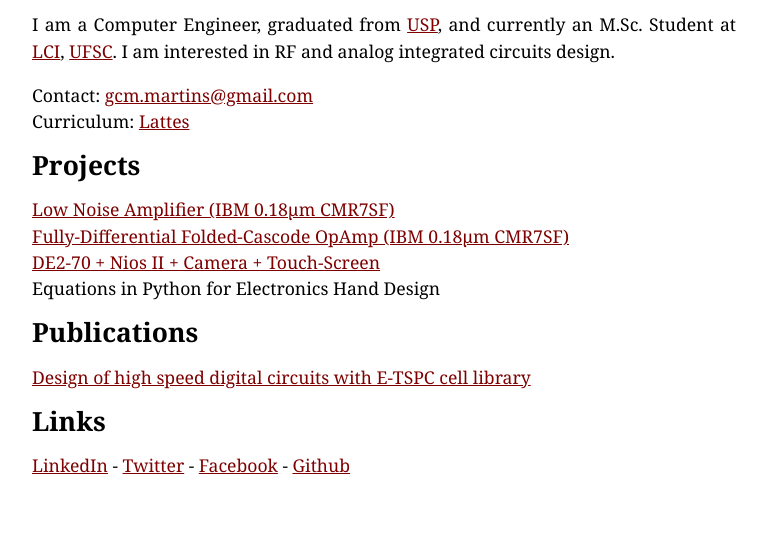
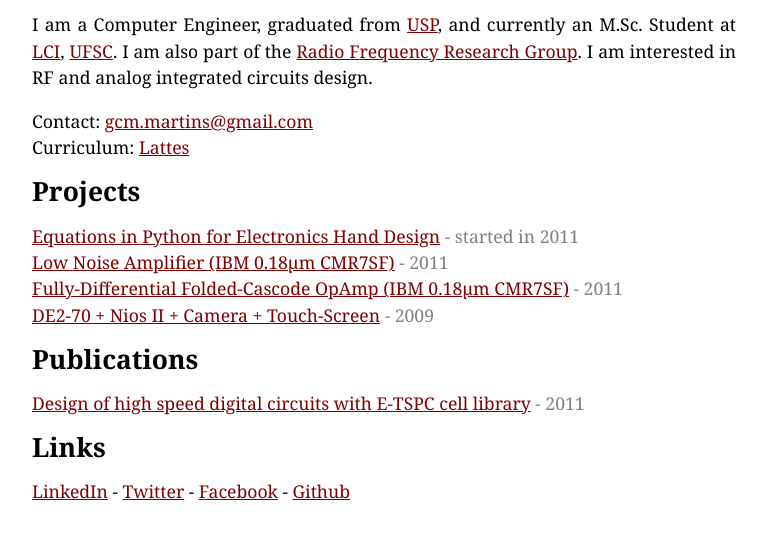
Before and after one commit to gustavocm/gustavocm.github.com, a plain HTML site: page index.htm in a window 1280 px wide. Shown: the part 121-660 px from the top of the page, without its empty margins (256-1022 px from the left). Drawn offline with Linux system fonts and the light colour scheme.

Commit message:
Equations in python is now EEpy

```diff
--- a/index.htm
+++ b/index.htm
@@ -21,7 +21,7 @@
 
 <h1>Gustavo C. Martins</h1>
 
-<p>I am a Computer Engineer, graduated from <a href="http://www.saocarlos.usp.br/">USP</a>, and currently an M.Sc. Student at <a href="http://www.eel.ufsc.br/~lci/">LCI</a>, <a href="http://ufsc.br/">UFSC</a>. I am interested in RF and analog integrated circuits design.</p>
+<p>I am a Computer Engineer, graduated from <a href="http://www.saocarlos.usp.br/">USP</a>, and currently an M.Sc. Student at <a href="http://www.eel.ufsc.br/~lci/">LCI</a>, <a href="http://ufsc.br/">UFSC</a>. I am also part of the <a href="http://rfic.ufsc.br/">Radio Frequency Research Group</a>. I am interested in RF and analog integrated circuits design.</p>
 <p>Contact:
 <a href="mailto:gcm.martins@gmail.com">
 <script type="text/javascript">
@@ -40,16 +40,16 @@ Curriculum: <a href="http://buscatextual.cnpq.br/buscatextual/visualizacv.do?met
 <h1>Projects</h1>
 
 <p>
-<a href="proj/lna.htm">Low Noise Amplifier (IBM 0.18&mu;m CMR7SF)</a> <br/>
-<a href="proj/opamp.htm">Fully-Differential Folded-Cascode OpAmp (IBM 0.18&mu;m CMR7SF)</a> <br/>
-<a href="proj/touch.htm">DE2-70 + Nios II + Camera + Touch-Screen</a> <br/>
-Equations in Python for Electronics Hand Design<br/>
+<a href="proj/eepy.htm">Equations in Python for Electronics Hand Design</a> <font color="gray">- started in 2011</font> <br/>
+<a href="proj/lna.htm">Low Noise Amplifier (IBM 0.18&mu;m CMR7SF)</a> <font color="gray">- 2011</font> <br/>
+<a href="proj/opamp.htm">Fully-Differential Folded-Cascode OpAmp (IBM 0.18&mu;m CMR7SF)</a> <font color="gray">- 2011</font> <br/>
+<a href="proj/touch.htm">DE2-70 + Nios II + Camera + Touch-Screen</a> <font color="gray">- 2009</font> <br/>
 </p>
 
 <h1>Publications</h1>
 
 <p>
-<a href="pub/etspc.htm">Design of high speed digital circuits with E-TSPC cell library</a> <br/>
+<a href="pub/etspc.htm">Design of high speed digital circuits with E-TSPC cell library</a> <font color="gray">- 2011</font> <br/>
 </p>
 
 
--- /dev/null
+++ b/proj/eepy.htm
@@ -0,0 +1,34 @@
+<html>
+	<head>
+		<title>Gustavo C. Martins</title>
+		<link rel="stylesheet" type="text/css" href="../screen.css" />
+	</head>
+</html>
+
+<body>
+
+<h1>Equations in Python for Electronic Circuits Hand-Design</h1>
+
+<p>
+Every now and then, when I find any useful equation, I write it down in Python code to reuse later. These equations can be solved easily, for any variable, using the scipy module and they useful specially for electronics hand-design (not complete hand-design, since you are automating some steps using this piece of software).
+</p>
+
+<p>
+All equations and how to solve them are described in the documentation on "doc" directory. The equations are divided in modules. The following modules are provided:
+</p>
+
+<p>
+<b>eepy.mosfet.py</b> - An all region mosfet model </br>
+</p>
+
+<p>
+This is a work in progress. Any feedback is appreciated.
+</p>
+
+<p>
+<b>Links</b> <br/>
+1. <a href="">Github project page</a> (not up yet, wait a moment)
+</p>
+
+
+</body>
```
Also changed, not shown: proj/equpy.htm (deleted, +0 -29 lines).
